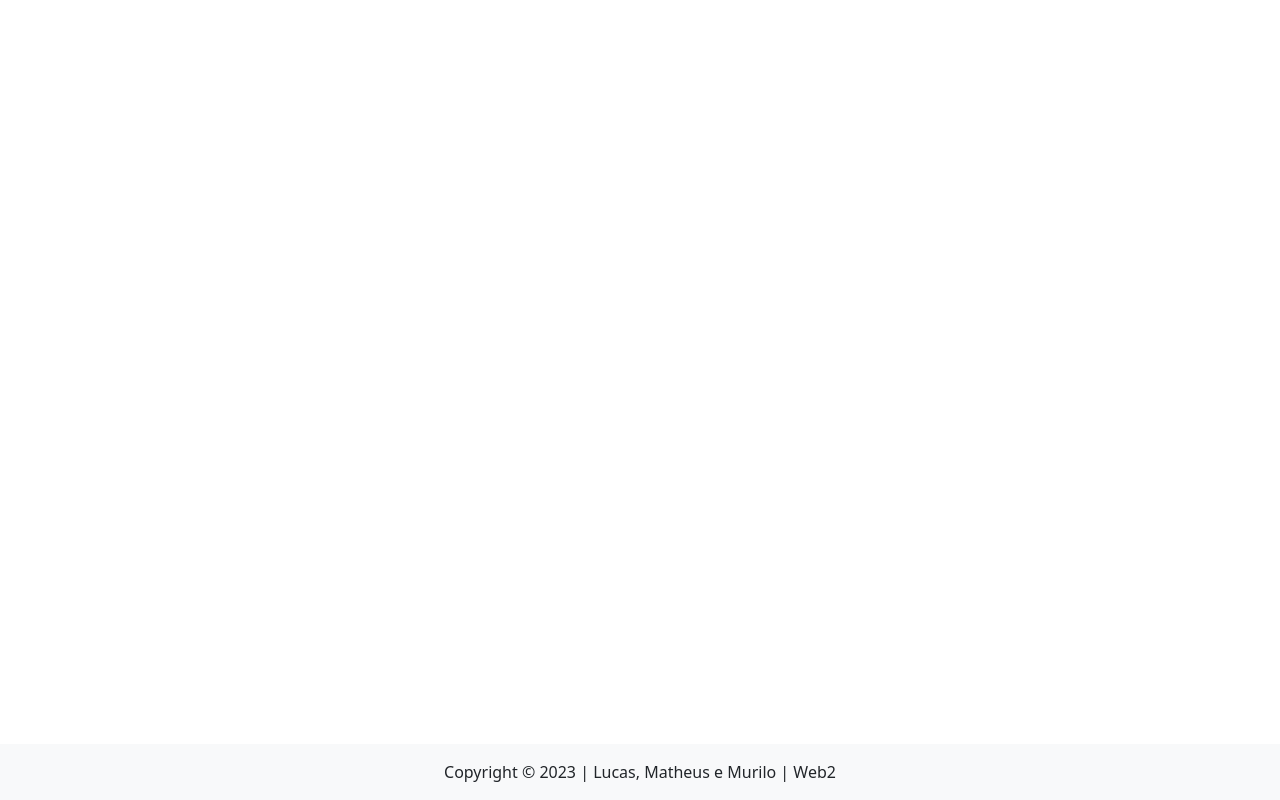
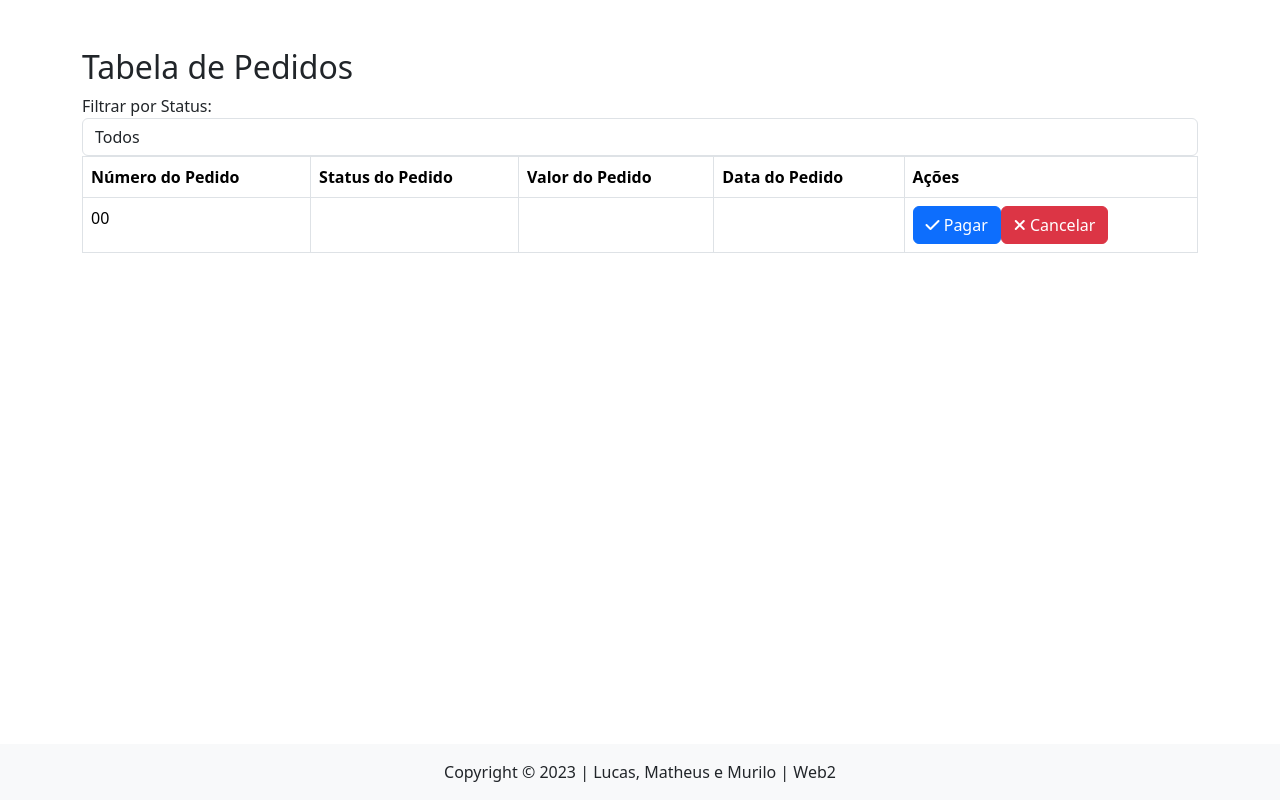
Before and after one commit to MatheusFilipeC/WEB_2_Angular_17, an Angular app in the folder lavanderia_lol/: page /listagemPedido in a window 1280 px wide. Before the commit this address led to /. Built offline with nearby package versions, Linux system fonts and the light colour scheme.

Commit message:
criada página de listagem de pedidos

```diff
--- a/lavanderia_lol/src/app/pages/listagem-pedidos-cliente/listagem-pedidos-cliente.component.html
+++ b/lavanderia_lol/src/app/pages/listagem-pedidos-cliente/listagem-pedidos-cliente.component.html
@@ -1 +1,55 @@
-<p>listagem-pedidos-cliente works!</p>
+<div class="container">
+    <div class="row">
+        <div class="container mt-5">
+            <h2>Tabela de Pedidos</h2>
+            <div class="form-group">
+                <label for="statusFilter">Filtrar por Status:</label>
+                <select class="form-control" id="statusFilter">
+                    <option value="">Todos</option>
+                    <option value="Em Aberto">Em Aberto</option>
+                    <option value="Recolhido">Recolhido</option>
+                    <option value="Aguardando Pagamento">Aguardando Pagamento</option>
+                    <option value="Pago">Pago</option>
+                    <option value="Finalizado">Finalizado</option>
+                </select>
+            </div>
+            <table class="table table-bordered">
+                <thead>
+                    <tr>
+                        <th>Número do Pedido</th>
+                        <th>Status do Pedido</th>
+                        <th>Valor do Pedido</th>
+                        <th>Data do Pedido</th>
+                        <th>Ações</th>
+                    </tr>
+                </thead>
+
+                <tbody>
+                    <tr>
+                        <td> 00</td>
+                        <td>  </td>
+                        <td>  </td>
+                        <td> </td>
+
+                        <td>
+                            <button type="button" class="btn btn-xs btn-primary"
+
+                                >
+                                <i class="fa fa-check" aria-hidden="true"></i>
+                                Pagar
+                            </button>
+
+                            <button type="button" class="btn btn-xs btn-danger"
+
+                               >
+                                <i class="fa fa-times" aria-hidden="true"></i>
+                                Cancelar
+                            </button>
+                        </td>
+                    </tr>
+
+                </tbody>
+            </table>
+        </div>
+    </div>
+</div>
--- a/lavanderia_lol/src/app/pages/listagem-pedidos-cliente/listagem-pedidos-cliente.component.ts
+++ b/lavanderia_lol/src/app/pages/listagem-pedidos-cliente/listagem-pedidos-cliente.component.ts
@@ -1,12 +1,21 @@
 import { Component } from '@angular/core';
+import { Pedido } from '../../shared/models/pedido.model';
+import { PedidoService } from '../../services/pedido.service';
+import { CommonModule } from '@angular/common';
+import { FormsModule } from '@angular/forms';
+import { RouterModule } from '@angular/router';
 
 @Component({
   selector: 'app-listagem-pedidos-cliente',
   standalone: true,
-  imports: [],
+  imports: [CommonModule, FormsModule, RouterModule],
   templateUrl: './listagem-pedidos-cliente.component.html',
   styleUrl: './listagem-pedidos-cliente.component.css'
 })
 export class ListagemPedidosClienteComponent {
+  constructor (private pedidoService: PedidoService) { }
 
+  listarPedidos(): Pedido[] {
+    return this.pedidoService.listarTodos();
+  }
 }
```
Also changed, not shown: lavanderia_lol/src/app/app.routes.ts (+6 -2 lines).
